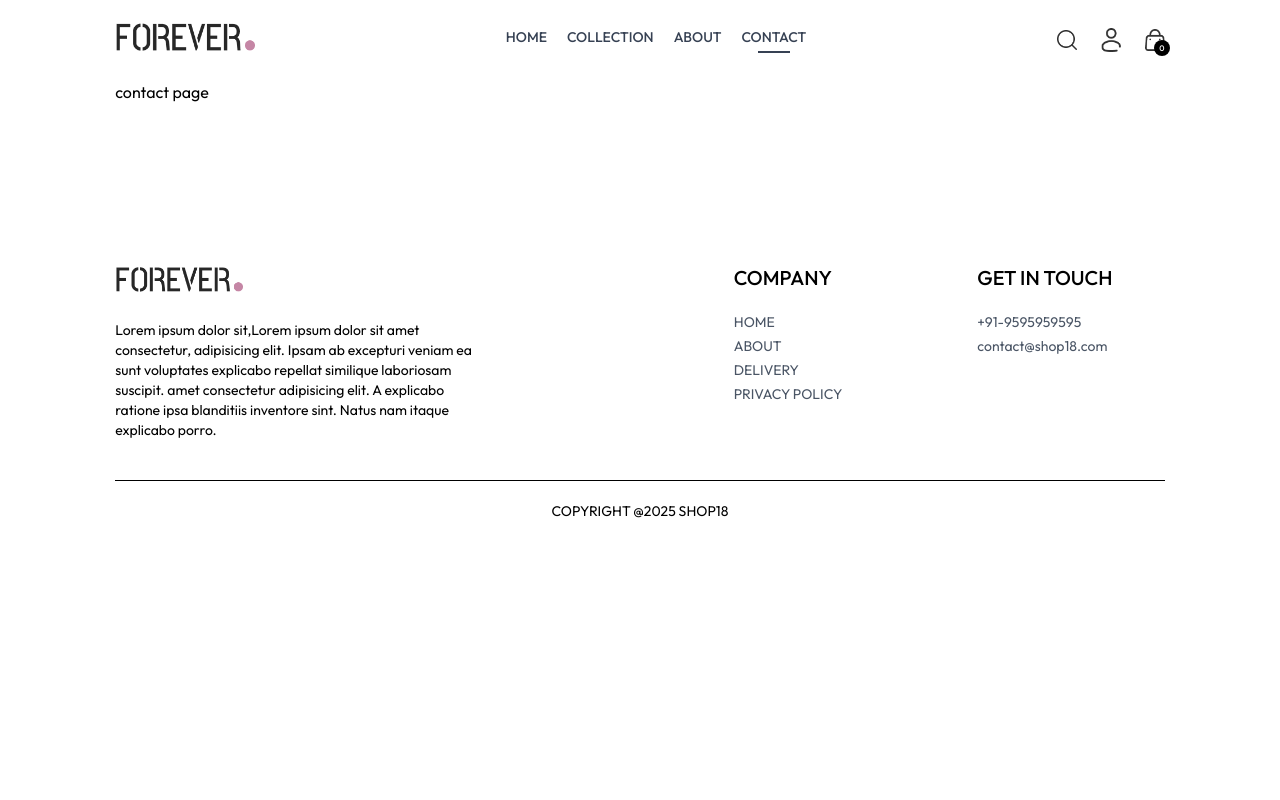
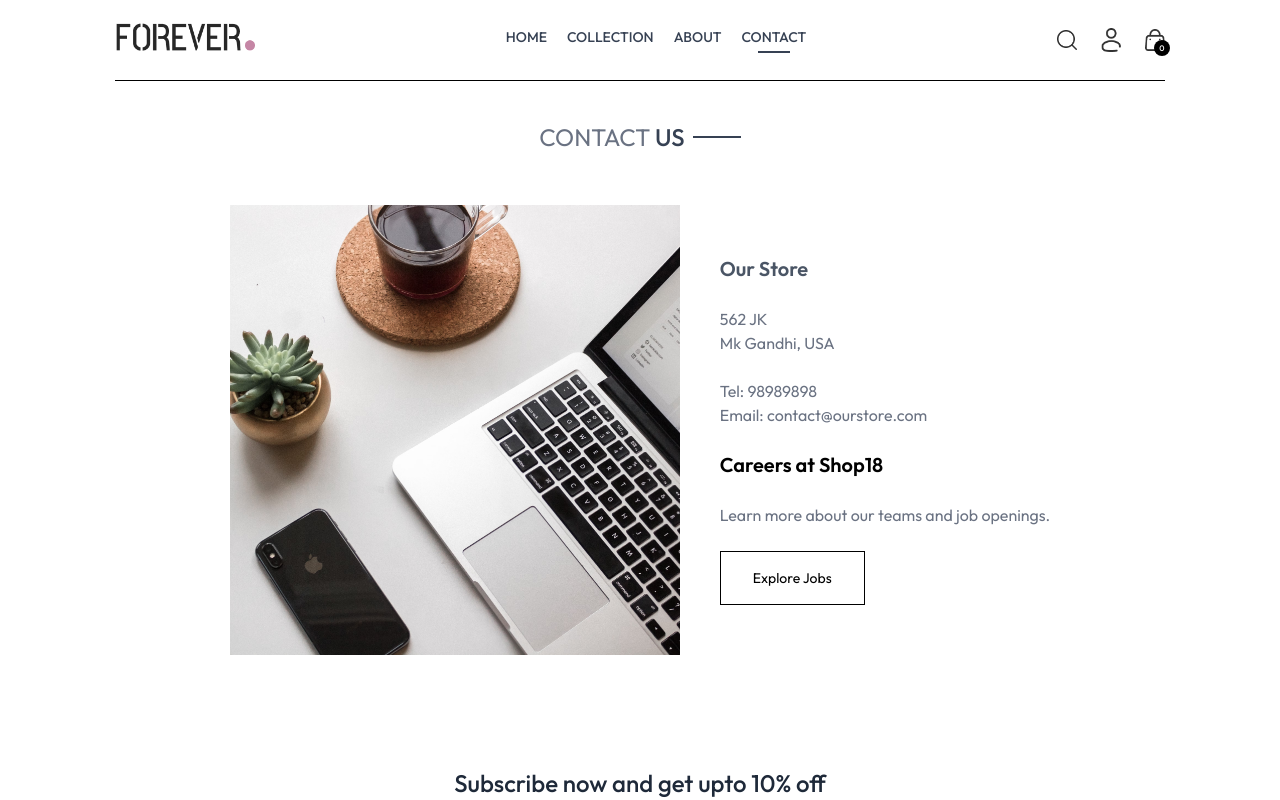
Before and after one commit to surender18/shop18, a React (Vite) app: page /contact in a window 1280 px wide. Shown: the top 800 px of the page. Built offline with nearby package versions, Linux system fonts and the light colour scheme.

Commit message:
Revamp Contact page layout and content; add Title and NewsLetterBox components for improved user engagement

```diff
--- a/src/pages/Contact.jsx
+++ b/src/pages/Contact.jsx
@@ -1,9 +1,27 @@
 import React from 'react'
+import Title from '../components/Title'
+import { assets } from '../assets/assets'
+import NewsLetterBox from '../components/NewsLetterBox'
 
 const Contact = () => {
   return (
     <div>
-      contact page
+      <div className="text-center text-2xl pt-10 border-t">
+        <Title text1={'CONTACT'} text2={'US'} />
+      </div>
+      <div className="my-10 flex flex-col justify-center md:flex-row gap-10 mb-28">
+        <img className='w-full md:max-w-[450px]' src={assets.contact_img} alt="" />
+        <div className="flex  flex-col justify-center items-start gap-6">
+          <p className='font-semibold text-xl text-gray-600'>Our Store</p>
+          <p className='text-gray-500'>562 JK <br /> Mk Gandhi, USA</p>
+          <p className='text-gray-500'>Tel: 98989898 <br />Email: contact@ourstore.com</p>
+          <p className='font-semibold text-xl teg64'>Careers at Shop18</p>
+          <p className='text-gray-500'>Learn more about our teams and job openings.</p>
+          <button className='border border-black px-8 py-4 text-sm hover:bg-black hover:text-white transition-all duration-500'>Explore Jobs</button>
+        </div>
+      </div>
+
+      <NewsLetterBox />
     </div>
   )
 }
```
